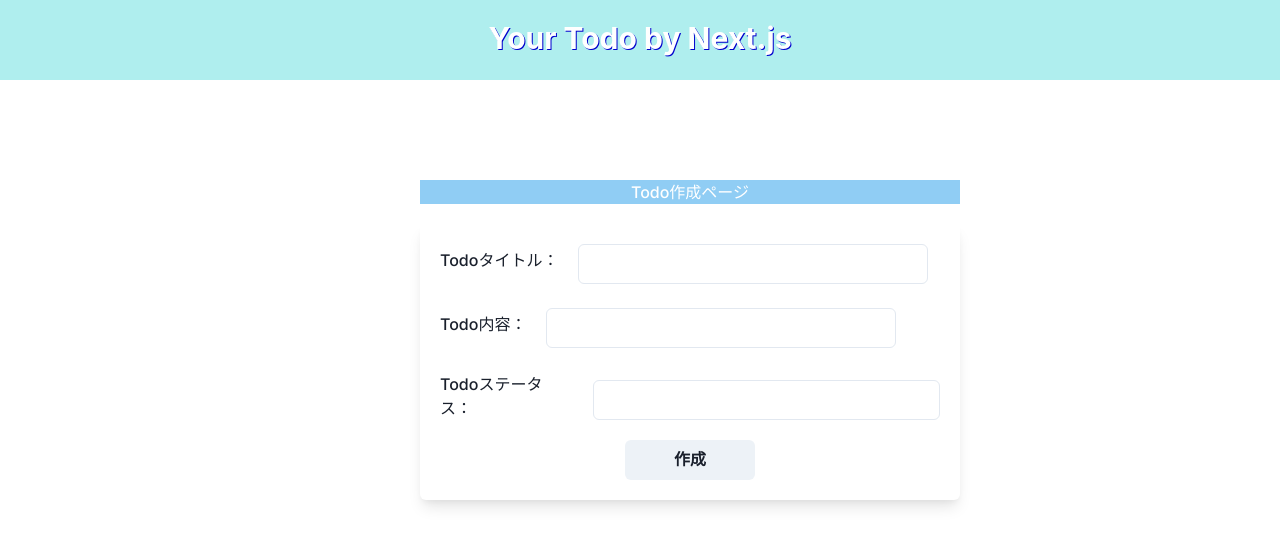
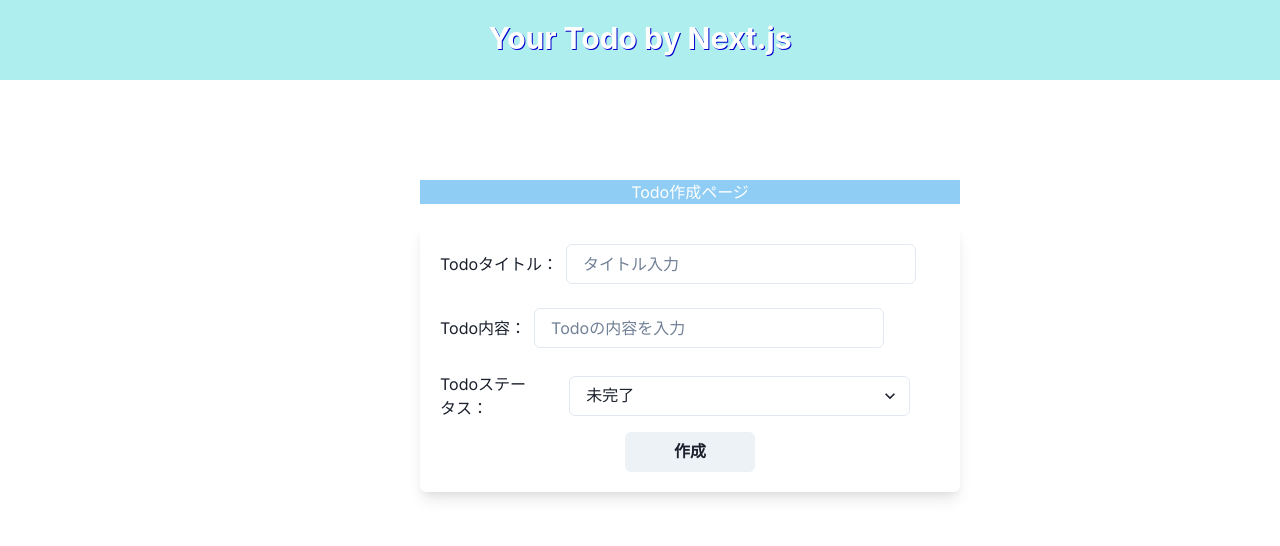
Before and after one commit to y-u27/your-todo-by-Next.js, a Next.js app: page /todos/create in a window 1280 px wide. Shown: the top 546 px of the page. Built offline with nearby package versions, Linux system fonts and the light colour scheme.

Commit message:
useRef・useRouterなどを使ってのapiでのデータ連携

```diff
--- a/src/components/TodoCreate.tsx
+++ b/src/components/TodoCreate.tsx
@@ -1,21 +1,67 @@
 // ・TODOタイトル候補
 // ・TODO作成
+"use client";
 import {
   Box,
   Button,
   Card,
   CardBody,
-  FormControl,
-  FormLabel,
   HStack,
   Input,
+  Select,
+  Text,
+  useToast,
 } from "@chakra-ui/react";
+import { useRouter } from "next/navigation";
+import { useRef } from "react";
+
+const createTodos = async (
+  title: string | undefined,
+  content: string | undefined,
+  status: string | undefined
+) => {
+  const res = await fetch(`http://localhost:3000/api/todos`, {
+    method: "POST",
+    headers: {
+      "Content-Type": "application/json",
+    },
+    body: JSON.stringify({ title, content, status }),
+  });
+
+  return res.json();
+};
 
 const TodoCreate = () => {
+  const router = useRouter();
+  const titleRef = useRef<HTMLInputElement | null>(null);
+  const contentRef = useRef<HTMLInputElement | null>(null);
+  const statusRef = useRef<HTMLSelectElement | null>(null);
+  const toast = useToast();
+
+  const handleSubmit = async (e: React.FormEvent) => {
+    e.preventDefault();
+
+    toast({
+      title: "Todo作成完了",
+      description: "新しいTodoが作成されました!",
+      status: "success",
+      duration: 5000,
+      isClosable: true,
+    });
+    await createTodos(
+      titleRef.current?.value,
+      contentRef.current?.value,
+      statusRef.current?.value
+    );
+
+    router.push("/todos");
+    router.refresh();
+  };
+
   return (
     <>
-      <FormControl padding="100px">
-        <FormLabel
+      <Box padding="100px">
+        <Text
           w="50%"
           mx="320px"
           display="flex"
@@ -27,36 +73,51 @@
           mb={5}
         >
           Todo作成ページ
-        </FormLabel>
+        </Text>
         <Card w="50%" mx="320px" shadow="lg">
           <CardBody>
-            <FormControl>
+            <Box>
               <HStack>
-                <FormLabel>Todoタイトル：</FormLabel>
-                <Input w="70%" h={10} />
+                <Text>Todoタイトル：</Text>
+                <Input
+                  w="70%"
+                  h={10}
+                  ref={titleRef}
+                  placeholder="タイトル入力"
+                />
               </HStack>
               <br />
               <HStack>
-                <FormLabel>Todo内容：</FormLabel>
-                <Input w="70%" h={10} />
+                <Text>Todo内容：</Text>
+                <Input
+                  w="70%"
+                  h={10}
+                  ref={contentRef}
+                  placeholder="Todoの内容を入力"
+                />
               </HStack>
               <br />
               <HStack>
-                <FormLabel>Todoステータス：</FormLabel>
-                <Input w="70%" h={10} />
+                <Text>Todoステータス：</Text>
+                <Select mx="30px" ref={statusRef}>
+                  <option value="未完了">未完了</option>
+                  <option value="進行中">進行中</option>
+                  <option value="完了">完了</option>
+                </Select>
               </HStack>
-            </FormControl>
+            </Box>
             <Box pt={3} display="flex" justifyContent="center">
               <Button
                 w={130}
                 _hover={{ backgroundColor: "#ffd700", color: "white" }}
+                onClick={handleSubmit}
               >
                 作成
               </Button>
             </Box>
           </CardBody>
         </Card>
-      </FormControl>
+      </Box>
     </>
   );
 };
```
